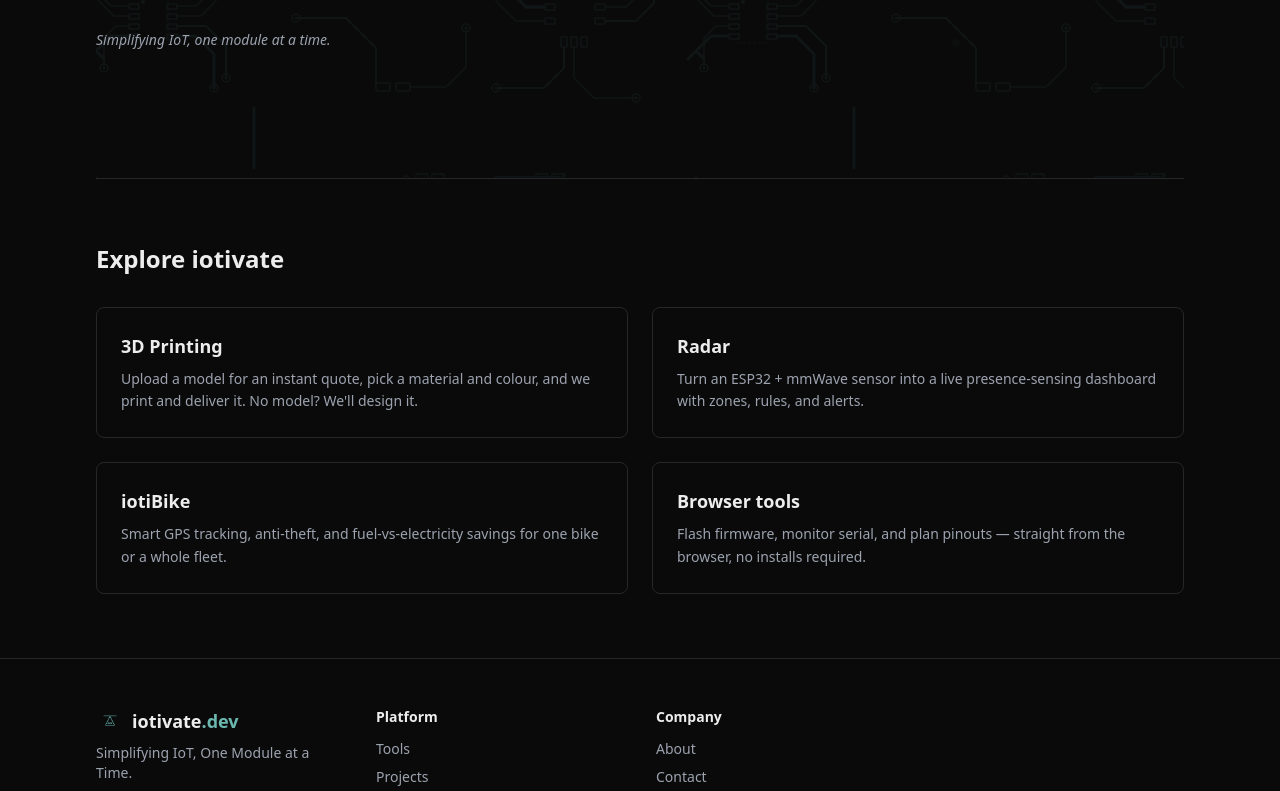
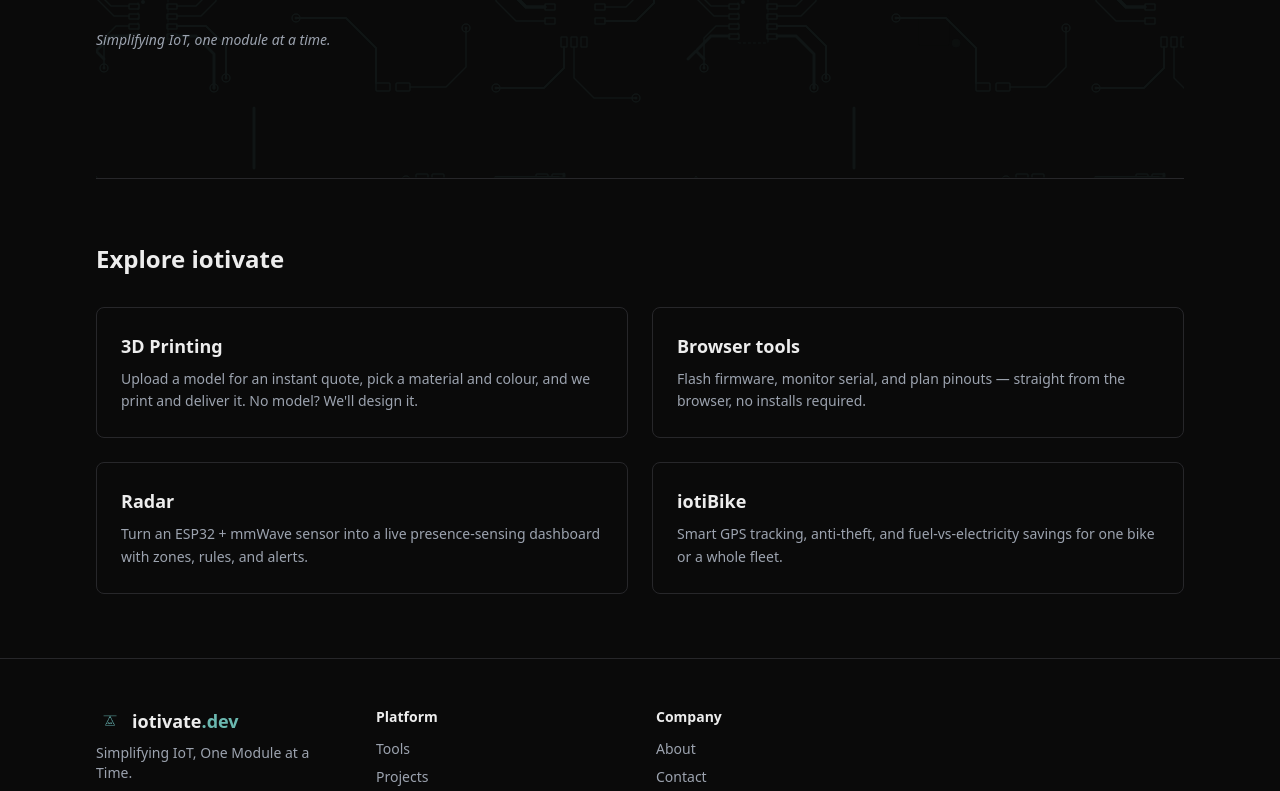
Before and after one commit to iotivate/iotivate-dev, a Next.js app in the folder frontend/: page / in a window 1280 px wide. Shown: the part 527-1318 px from the top of the page. Built offline with nearby package versions, Linux system fonts and the light colour scheme; no server answers.

Commit message:
Order homepage cards: 3D Printing, Browser tools, Radar, iotiBike

```diff
--- a/frontend/src/app/page.tsx
+++ b/frontend/src/app/page.tsx
@@ -57,6 +57,11 @@
             description="Upload a model for an instant quote, pick a material and colour, and we print and deliver it. No model? We'll design it."
           />
           <Card
+            href="/tools"
+            title="Browser tools"
+            description="Flash firmware, monitor serial, and plan pinouts — straight from the browser, no installs required."
+          />
+          <Card
             href="/radar"
             title="Radar"
             description="Turn an ESP32 + mmWave sensor into a live presence-sensing dashboard with zones, rules, and alerts."
@@ -65,11 +70,6 @@
             href="/iotibike"
             title="iotiBike"
             description="Smart GPS tracking, anti-theft, and fuel-vs-electricity savings for one bike or a whole fleet."
-          />
-          <Card
-            href="/tools"
-            title="Browser tools"
-            description="Flash firmware, monitor serial, and plan pinouts — straight from the browser, no installs required."
           />
         </div>
       </section>
```
